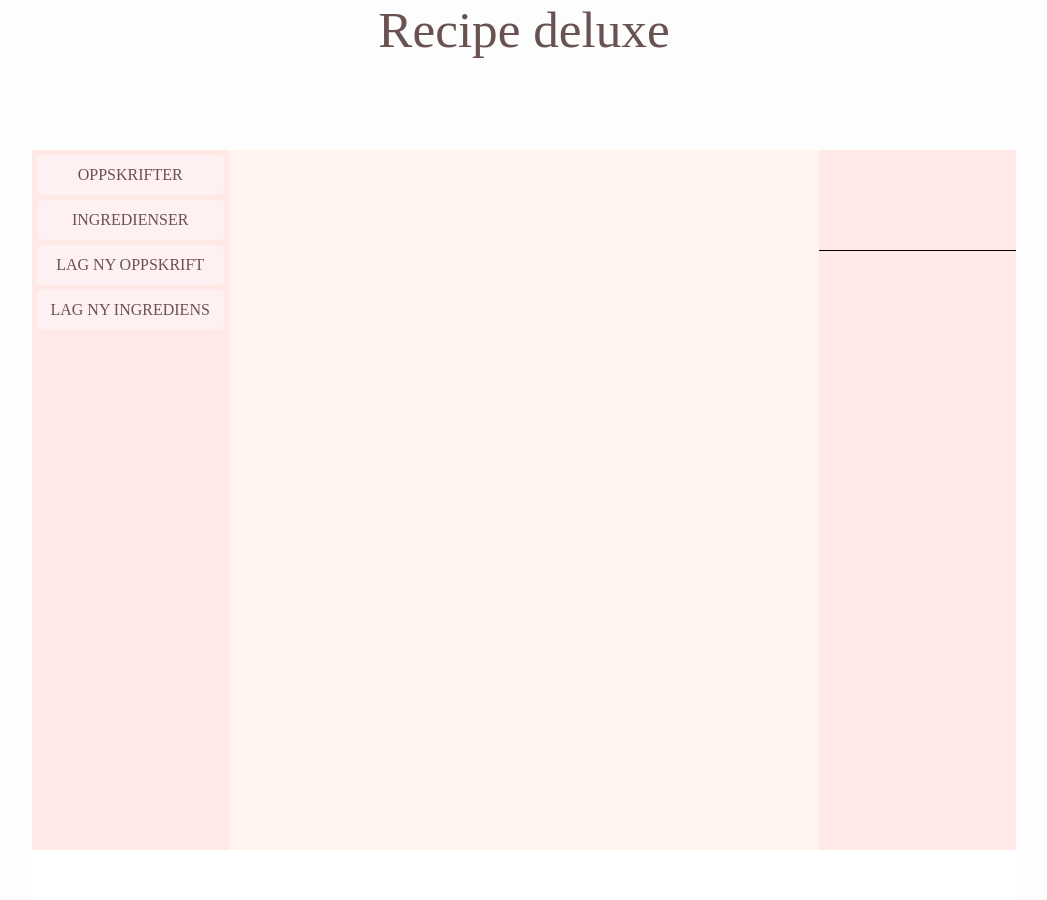
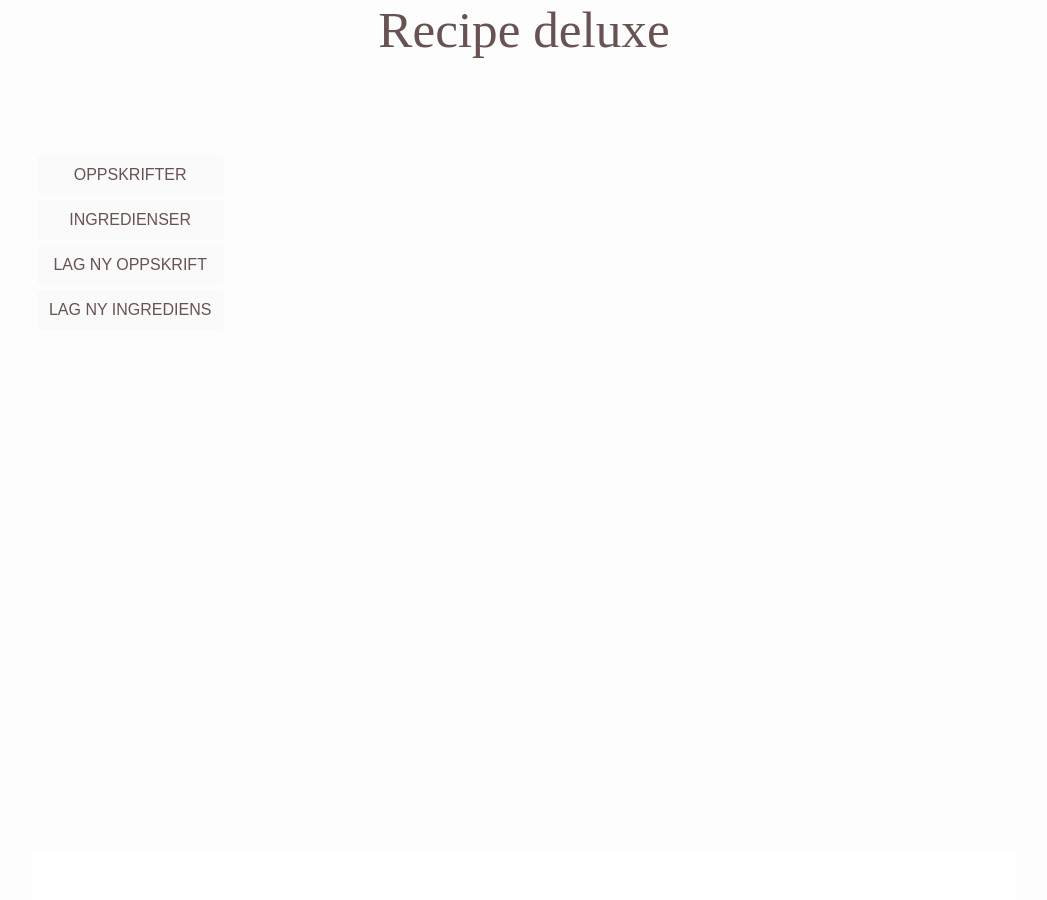
Before and after one commit to Espenbfo/Recipe-website, a Django app: page / in a window 1280 px wide. Shown: the whole page, without its empty margins (116-1163 px from the left). Run offline with Django 3.2, Linux system fonts and the light colour scheme; data that the repository does not hold is empty.

Commit message:
Rework design on mobile and desktop

```diff
--- a/static/css/style.css
+++ b/static/css/style.css
@@ -10,49 +10,53 @@ body {
     grid-template-areas:
     ". header header header header ."
     ". . . . . ."
-    ". left-area main main right-area-upper ."
-    ". left-area main main right-area-lower ."
+    ". left-area main main right-area ."
+    ". left-area main main right-area ."
     ". footer footer footer footer ."
 }
 
 
 @media (max-width: 1000px) {
     body {
-        background-color: #fff1f1;
         max-width: 100vw;
         min-width: 400px;
         grid-template-columns: 4fr 6fr 6fr 4fr;
-        grid-template-rows: 100px 50px 10px auto 100px;
-        grid-template-areas:
-        "header header header header"
-        "left-area left-area left-area left-area"
-        ". . . ."
-        "main main main main"
-        "footer footer footer footer"
+        grid-template-rows: 100px 150px 20px auto 100px;
+        grid-template-areas: "header header header header" "left-area left-area left-area left-area" ". . . ." "main main main main" "footer footer footer footer"
     }
+
     #sidebar {
-        flex-direction: row!important;
-        justify-content: space-evenly!important;
+        flex-direction: row !important;
+        justify-content: space-evenly !important;
+        flex-wrap: wrap;
+        align-content: space-evenly;
     }
 
     #sidebar .item {
-        background-color: #685252;
-        max-width: 200px;
-        width: unset;
+        box-shadow: 0 2px 2px 0px #dcdcdc;;
+        max-width: unset;
+        height: 70px!important;
+        width: 45vw!important;
         margin-right: 10px;
-        font-size: 2vw!important;
+        font-size: 3.3vw !important;
+        color: black!important;
+        line-height: 70px!important;
+        text-align: center!important;
     }
 
     #header {
+        font-size: 8vw !important;
+    }
 
-        font-size: 8vw!important;
+    #sidebar {
+        box-shadow: 0 2px 2px 0px #dcdcdc;
+    }
 }
 
 @media all and (max-width: 1500px) and (min-width: 1000px) {
     body {
         height: 125%!important;
     }
-}
 }
 #header {
     grid-area: header;
@@ -64,27 +68,20 @@ body {
 
 #main {
     grid-area: main;
-    background-color: #fff5ee;
+    background-color: #fdfdfd;
     text-align: center;
 }
 
 #left-area {
     grid-area: left-area;
-    background-color: #ffe9e6;
+    background-color: #fdfdfd;
     text-align: center;
 }
 
-#right-area-upper {
+#right-area {
     font-size: 1.5em;
     grid-area: right-area-upper;
-    background-color: #ffe9e6;
-    text-align: center;
-}
-#right-area-lower {
-    border-top: 1px solid black;
-    font-size: 1.5em;
-    grid-area: right-area-lower;
-    background-color: #ffe9e6;
+    background-color: #fdfdfd;
     text-align: center;
 }
 
@@ -99,11 +96,12 @@ body {
     flex-direction: column;
     padding: 5px;
     align-items: center;
+    font-family: sans-serif;
 }
 
 #sidebar .item {
     margin-bottom: 5px;
-    background-color: #fff1f1;
+    background-color: #fafafa;
     border-radius: 5px;
     width: 100%;
     height: 40px;
@@ -114,7 +112,7 @@ body {
 }
 
 #sidebar .item:hover {
-    background-color: #ffffff;
+    background-color: #ececec;
 }
 
 #sidebar .item:active {
--- a/templates/base.html
+++ b/templates/base.html
@@ -28,12 +28,8 @@
                 </div>
             {% endblock %}
         </div>
-        <div id="right-area-upper">
-            {% block right-area-upper %}
-            {% endblock %}
-        </div>
-        <div id="right-area-lower">
-            {% block right-area-lower %}
+        <div id="right-area">
+            {% block right-area %}
             {% endblock %}
         </div>
         <div id="footer">
```
Also changed, not shown: static/css/recipes.css (+27 -4 lines).
